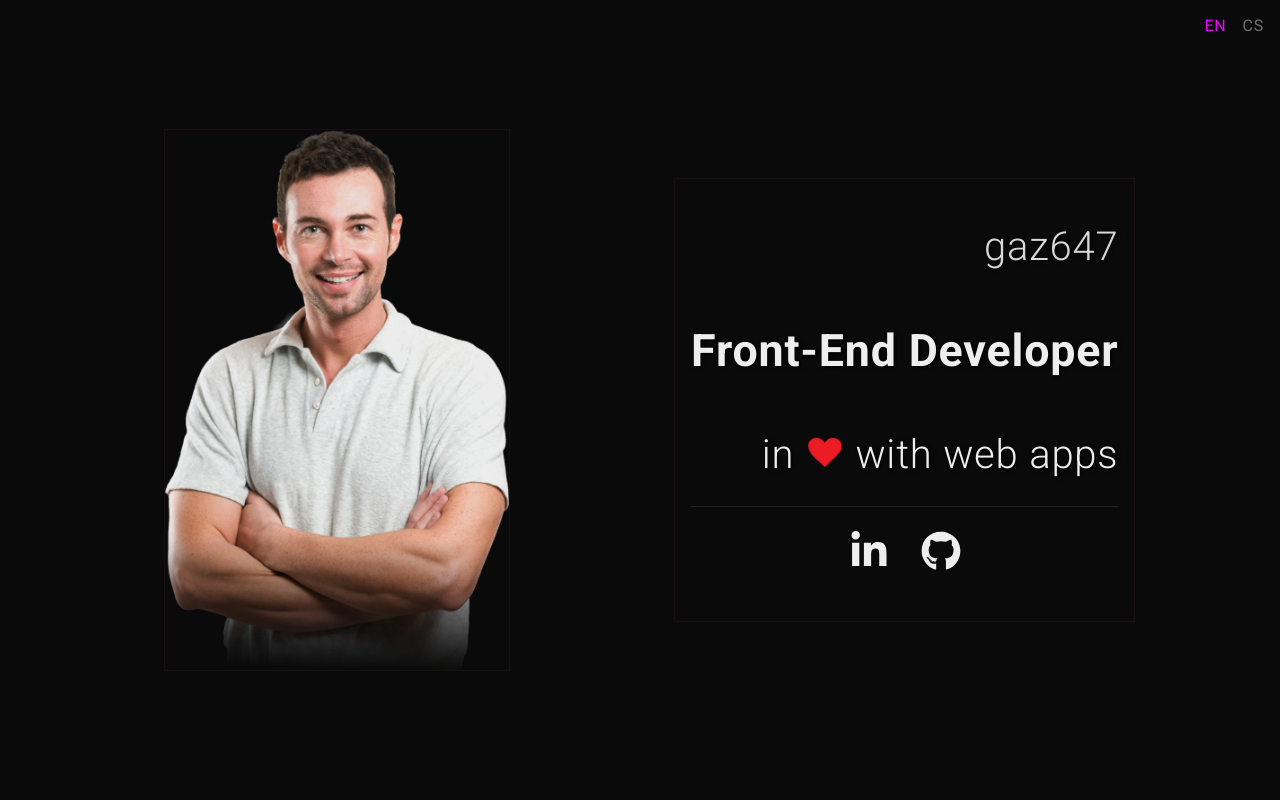
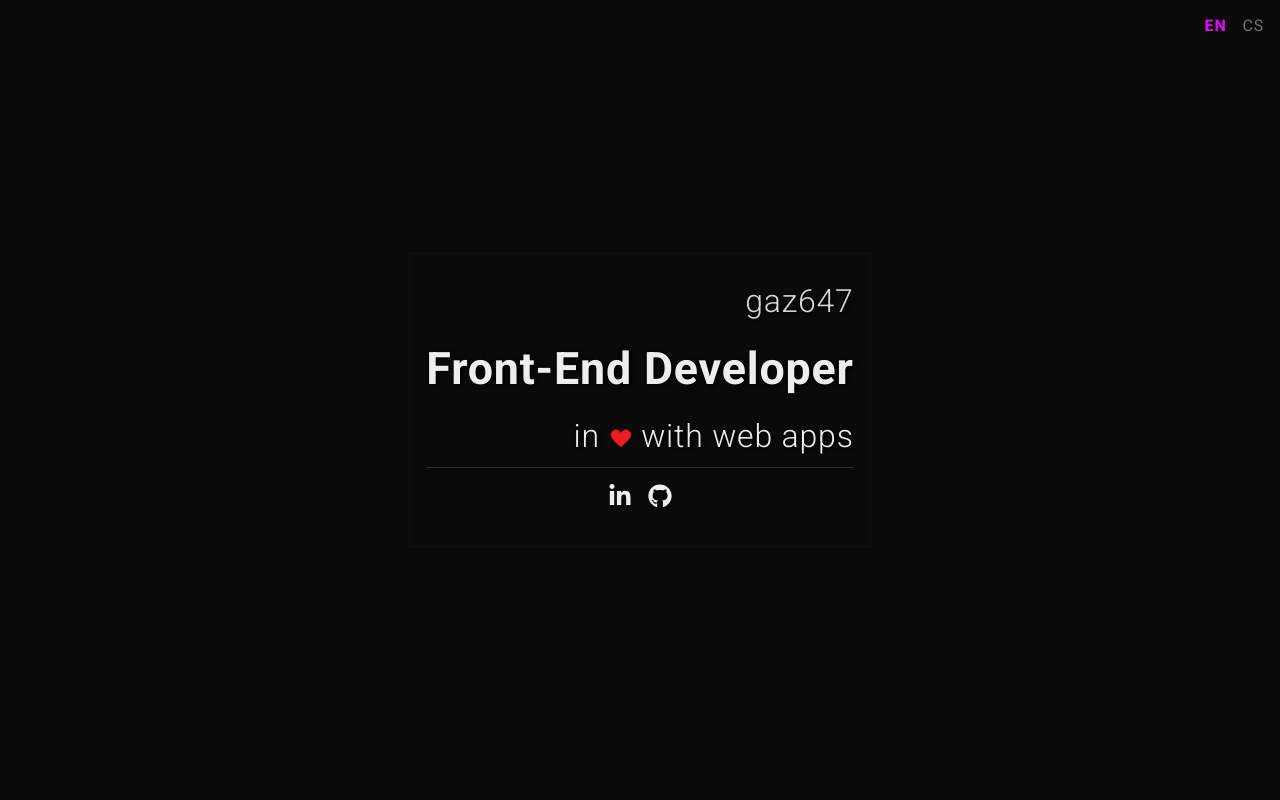
Before and after one commit to gaz647/gaz647, a React (Vite) app: page / in a window 1280 px wide. Shown: the top 800 px of the page. Built offline with nearby package versions, Linux system fonts and the light colour scheme; a web font is replaced by a local one.

Commit message:
Vylepšen formulář o confirmation-code, odstraněn obrázek z AboutMe a další css úpravy

```diff
--- a/src/components/ContactForm.css
+++ b/src/components/ContactForm.css
@@ -4,15 +4,13 @@
 
 .contact-form {
   width: 100%;
-  color: rgb(234, 5, 255);
+  color: whitesmoke;
   background-color: var(--black);
   background-color: rgb(36, 36, 36);
   padding: 1.5rem;
   border-radius: 10px;
   background: rgb(18, 18, 18);
-  -webkit-box-shadow: 10px 10px 24px rgb(7, 7, 7),
-    -10px -10px 24px rgb(29, 29, 29);
-  box-shadow: 10px 10px 24px rgb(7, 7, 7), -10px -10px 24px rgb(29, 29, 29);
+  box-shadow: 0 0 20px rgba(245, 245, 245, 0.15);
   font-size: 1.5rem;
   margin-bottom: 3rem;
 }
@@ -39,16 +37,44 @@
   border-radius: 10px;
 }
 
+.anti-copy-container {
+  position: relative;
+  display: block;
+  width: 100%;
+  height: 1.5rem;
+  padding: 0.5rem;
+  margin: 0.5rem 0 1rem 0.4rem;
+}
+
+.submit-code {
+  position: absolute;
+  top: 0;
+  left: 0;
+  width: 100%;
+  height: 100%;
+  pointer-events: none;
+  user-select: none;
+  font-size: 1rem;
+  color: rgb(165, 165, 165);
+}
+
+.submit-code span {
+  color: rgb(179, 179, 179);
+  font-weight: bold;
+}
+
 .contact-form input[type="submit"] {
   cursor: pointer;
   color: var(--violin-neon);
   border: var(--border);
   margin: 0 auto;
   border-radius: 5px;
+  font-weight: bold;
 }
 
 .contact-form input[type="submit"]:hover {
-  font-weight: bold;
+  background-color: var(--violin-neon);
+  color: whitesmoke;
 }
 
 .contact-form input::placeholder,
--- a/src/components/ContactForm.tsx
+++ b/src/components/ContactForm.tsx
@@ -1,15 +1,23 @@
 import "./ContactForm.css";
-import { useState } from "react";
+import { useEffect, useState } from "react";
 import { useTypewriter } from "react-simple-typewriter";
+import { v4 as uuidv4 } from "uuid";
 
 const ContactForm = ({ language }: { language: string }) => {
+  const [name, setName] = useState<string>("");
+  const [email, setEmail] = useState<string>("");
+  const [message, setMessage] = useState<string>("");
+  const [submitCode, setSubmitCode] = useState<string>("");
   const [result, setResult] = useState("");
+  const [userSubmitCode, setUserSubmitCode] = useState<string>("");
 
-  const getWords = () => {
-    // const index = Math.random() * 5;
-    // console.log(index);
-    console.log("kokot");
+  const generateCode = () => {
+    setSubmitCode(uuidv4().substring(0, 8));
   };
+
+  useEffect(() => {
+    generateCode();
+  }, []);
 
   const enWords = [
     "We want you to work for us !",
@@ -32,11 +40,19 @@ const ContactForm = ({ language }: { language: string }) => {
     words: words,
     loop: false,
     typeSpeed: 20,
-    onLoopDone: () => getWords(),
   });
 
   const onSubmit = async (event: React.FormEvent<HTMLFormElement>) => {
     event.preventDefault();
+    if (!name || !email || !message || !userSubmitCode) {
+      alert("Fill the form up!");
+      generateCode();
+      return;
+    } else if (submitCode !== userSubmitCode) {
+      alert("Codes do not match!");
+      generateCode();
+      return;
+    } else {
       setResult("Sending....");
       const formData = new FormData(event.currentTarget);
 
@@ -55,6 +71,7 @@ const ContactForm = ({ language }: { language: string }) => {
       } else {
         setResult(res.message);
       }
+    }
   };
   return (
     <div className="contact-form">
@@ -62,17 +79,44 @@ const ContactForm = ({ language }: { language: string }) => {
         <input
           type="text"
           name="name"
-          placeholder={language === "en" ? "name" : "jméno"}
+          placeholder={language === "en" ? "Name" : "Jméno"}
+          value={name}
+          onChange={(e) => setName(e.target.value)}
         />
 
-        <input type="email" name="email" placeholder="email" />
+        <input
+          type="email"
+          name="Email"
+          placeholder="Email"
+          value={email}
+          onChange={(e) => setEmail(e.target.value)}
+        />
 
         <textarea
           className="contact-form-text-area"
           name="message"
-          // placeholder={language === "en" ? "message" : "zpráva"}
           placeholder={text}
+          value={message}
+          onChange={(e) => setMessage(e.target.value)}
         ></textarea>
+
+        <div className="anti-copy-container">
+          <div className="submit-code">
+            {language === "en" ? "Confirmation code: " : "Kód pro potvrzení:"}{" "}
+            <span>{submitCode}</span>
+          </div>
+        </div>
+
+        <input
+          type="text"
+          placeholder={
+            language === "en"
+              ? "Type the confirmation code"
+              : "Opište kód pro potvrzení"
+          }
+          value={userSubmitCode}
+          onChange={(e) => setUserSubmitCode(e.target.value)}
+        />
         <input
           type="submit"
           className="contact-form-submit-btn"
--- a/src/components/Navbar.css
+++ b/src/components/Navbar.css
@@ -14,6 +14,7 @@
 
 .active-btn {
   color: var(--violin-neon);
+  font-weight: bold;
 }
 
 .navbar-language-btns-container {
--- a/src/pages/AboutMe.css
+++ b/src/pages/AboutMe.css
@@ -1,9 +1,10 @@
 .about-me {
   position: relative;
-  height: 100dvh;
+  min-height: 100dvh;
   width: 100%;
   display: flex;
-  flex-direction: column;
+  justify-content: center;
+  align-items: center;
   background-color: var(--black);
 }
 
@@ -11,56 +12,33 @@
   text-shadow: 2px 1px 4px rgb(0, 0, 0);
 }
 
-.about-me-profile-image-container {
-  position: relative;
-  width: 100%;
-  height: 100%;
-  display: flex;
-  justify-content: center;
-  align-items: center;
-}
-
-.profile-image {
-  display: block;
-  max-width: 90%;
-  border: solid 1px rgba(238, 130, 238, 0.048);
-}
-
 .about-me-text-container {
-  position: absolute;
-  bottom: 0;
-  border: solid 1px rgba(238, 130, 238, 0.048);
+  border: solid 1px rgba(238, 130, 238, 0.03);
   display: flex;
   flex-direction: column;
-  justify-content: flex-end;
+  align-items: flex-end;
   color: rgb(238, 238, 238);
   padding: 1rem;
-
-  /* border-radius: 20px;
-  text-shadow: 1px 1px 2px black;
-  background: rgb(18, 18, 18);
-  -webkit-box-shadow: 10px 10px 24px rgb(7, 7, 7),
-    -10px -10px 24px rgb(29, 29, 29);
-  box-shadow: 10px 10px 24px rgb(7, 7, 7), -10px -10px 24px rgb(29, 29, 29); */
 }
 
 .about-me-text-item {
-  margin: 0.25rem 0;
+  margin: 0.7rem 0;
+  text-align: end;
 }
 
 .gaz647 {
-  font-size: 1.5rem;
+  font-size: 2rem;
   font-weight: 300;
   opacity: 0.9;
 }
 
 .front-end {
-  font-size: 1.8rem;
+  font-size: 2.8rem;
   font-weight: bold;
 }
 
 .in-love {
-  font-size: 1.5rem;
+  font-size: 2rem;
   font-weight: 300;
 }
 
@@ -92,75 +70,22 @@
 }
 
 .social-container {
-  border-top: solid 1px rgba(255, 255, 255, 0.103);
+  width: 100%;
+  border-top: solid 1px rgba(255, 255, 255, 0.15);
   display: flex;
-  justify-content: flex-start;
+  justify-content: center;
   align-items: center;
 }
 
 .social-container-icon {
   font-size: 1.5rem;
   margin: 1rem 0.5rem;
+  cursor: pointer;
 }
 
 /* ---------------------------------------------------------------- */
 
 @media (min-width: 710px) {
-  .about-me {
-    flex-direction: row;
-    justify-content: space-evenly;
-    align-items: center;
-  }
-
-  .about-me-profile-image-container {
-    position: relative;
-    width: auto;
-    height: 100%;
-    display: flex;
-    justify-content: center;
-    align-items: center;
-  }
-
-  .about-me-text-container {
-    position: relative;
-    width: auto;
-    text-align: end;
-  }
-
-  .about-me-text-item {
-    margin: 1rem 0;
-  }
-
-  .gaz647 {
-    font-size: 2rem;
-    opacity: 0.9;
-  }
-
-  .front-end {
-    font-size: 2.3rem;
-    font-weight: bold;
-  }
-
-  .in-love {
-    font-size: 2rem;
-  }
-
-  .heart-svg {
-    width: 2rem;
-  }
-
-  .social-container {
-    justify-content: center;
-  }
-
-  .social-container-icon {
-    font-size: 2rem;
-    margin: 1rem 0.5rem;
-  }
-
-  .profile-image {
-    right: 1rem;
-  }
 }
 
 /* ---------------------------------------------------------------- */
@@ -172,54 +97,9 @@
 }
 
 @media (min-width: 1200px) {
-  .gaz647 {
-    font-size: 2.5rem;
-  }
-
-  .front-end {
-    font-size: 2.8rem;
-    font-weight: bold;
-  }
-
-  .in-love {
-    font-size: 2.5rem;
-  }
-
-  .heart-svg {
-    width: 2.5rem;
-  }
-
-  .about-me-text-item {
-    margin: 1.7rem 0;
-  }
-
-  .social-container-icon {
-    font-size: 2.5rem;
-    margin: 1.5rem 1rem;
-  }
 }
 
 /* ---------------------------------------------------------------- */
 
 @media (min-width: 1500px) {
-  .gaz647 {
-    font-size: 2.8rem;
-  }
-
-  .front-end {
-    font-size: 3.1rem;
-    font-weight: bold;
-  }
-
-  .in-love {
-    font-size: 2.8rem;
-  }
-
-  .heart-svg {
-    width: 2.8rem;
-  }
-
-  .about-me-text-item {
-    margin: 2rem 0;
-  }
 }
--- a/src/pages/AboutMe.tsx
+++ b/src/pages/AboutMe.tsx
@@ -1,5 +1,5 @@
 import "./AboutMe.css";
-import profileImage from "../images/man-gradient.png";
+// import profileImage from "../images/man-gradient.png";
 import { FaLinkedinIn, FaGithub } from "react-icons/fa";
 
 import Heart from "../images/heart.svg";
@@ -7,10 +7,6 @@ import Heart from "../images/heart.svg";
 const AboutMe = ({ language }: { language: string }) => {
   return (
     <div className="about-me">
-      <div className="about-me-profile-image-container">
-        <img className="profile-image" src={profileImage} alt="profile-image" />
-      </div>
-
       <div className="about-me-text-container">
         <div className="about-me-text-item gaz647 text-shadow">gaz647</div>
         <div className="about-me-text-item front-end text-shadow">
--- a/src/pages/MyProjects.tsx
+++ b/src/pages/MyProjects.tsx
@@ -50,7 +50,7 @@ const MyProjects = ({ language }: { language: string }) => {
       bio_en: "Website for woodworking private company.",
       bio_cs: "Webová stránka pro pilařskou firmu.",
       website: "https://tatovapila.cz/",
-      github: "",
+      github: "https://github.com/gaz647/tatova-pila_ts",
       wakaTimeImage:
         "https://wakatime.com/badge/user/0042881c-6061-4165-a38d-5958bd6d02bc/project/018c1b57-9fb4-4879-8e56-75f570716b1f.svg",
       stack: [
@@ -77,7 +77,7 @@ const MyProjects = ({ language }: { language: string }) => {
       bio_en: "Working hours time keeping web app.",
       bio_cs: "Webová aplikace pro evidenci pracovních hodin.",
       website: "https://beneeto-hours.netlify.app",
-      github: "",
+      github: "https://github.com/gaz647/beneeto-hours_ts",
       wakaTimeImage:
         "https://wakatime.com/badge/user/0042881c-6061-4165-a38d-5958bd6d02bc/project/bf2c22ad-f6b8-4f77-b86d-e9a72a65905b.svg",
       stack: [
@@ -107,7 +107,7 @@ const MyProjects = ({ language }: { language: string }) => {
       bio_cs:
         "Kalendář předchozích a nadcházejících galavečerů organizace Oktagon MMA.",
       website: "https://fancy-narwhal-e5080d.netlify.app/",
-      github: "",
+      github: "https://github.com/gaz647/oktagon-schedule-ts",
       wakaTimeImage:
         "https://wakatime.com/badge/user/0042881c-6061-4165-a38d-5958bd6d02bc/project/124c0e6a-9248-4c01-bf48-1c49b325afe3.svg",
       stack: [
```
Lines whose indentation alone changed are shown as unchanged.
